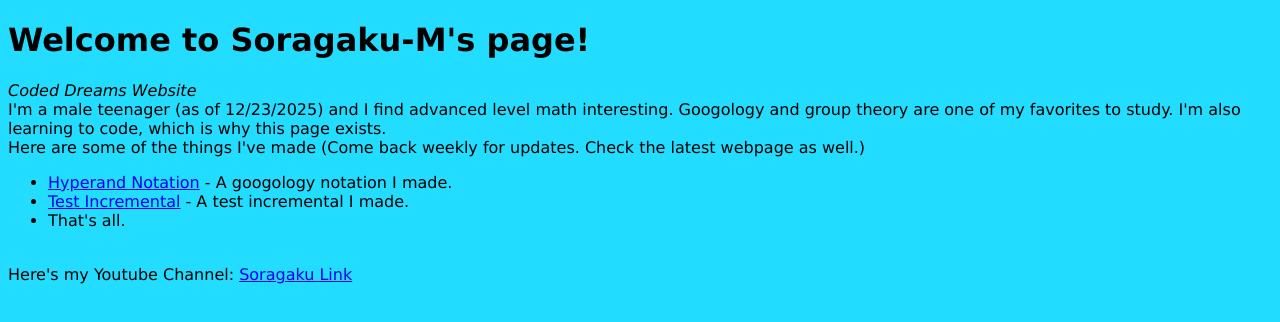
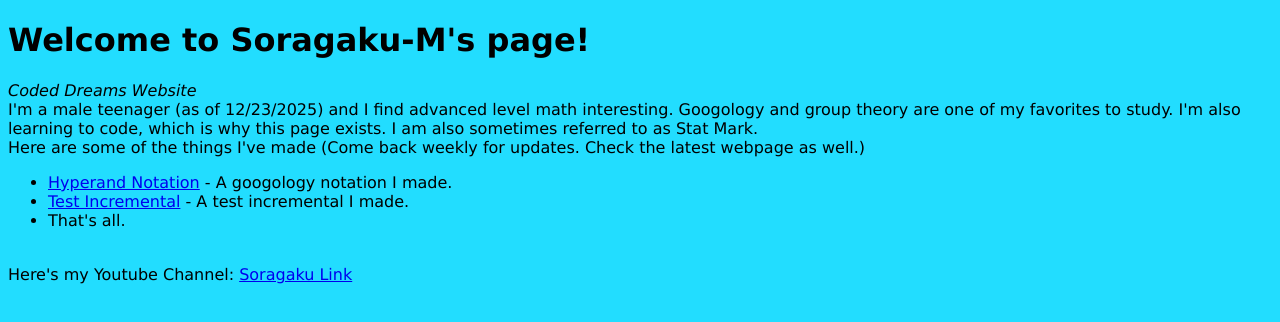
Before and after one commit to Soragaku-M/main-page, a plain HTML site: page index.html in a window 1280 px wide. Drawn offline with Linux system fonts and the light colour scheme.

Commit message:
Add files via upload

```diff
--- a/index.html
+++ b/index.html
@@ -8,7 +8,7 @@
 <body>
 <h1>Welcome to Soragaku-M's page!</h1>
 <i>Coded Dreams Website</i>
-<div>I'm a male teenager (as of 12/23/2025) and I find advanced level math interesting. Googology and group theory are one of my favorites to study. I'm also learning to code, which is why this page exists.</div>
+<div>I'm a male teenager (as of 12/23/2025) and I find advanced level math interesting. Googology and group theory are one of my favorites to study. I'm also learning to code, which is why this page exists. I am also sometimes referred to as Stat Mark.</div>
 <div>Here are some of the things I've made (Come back weekly for updates. Check the latest webpage as well.)</div>
 <ul>
 <li> <a href="https://soragaku-m.github.io/hyperand-notation/">Hyperand Notation</a> - A googology notation I made.</li>
```
